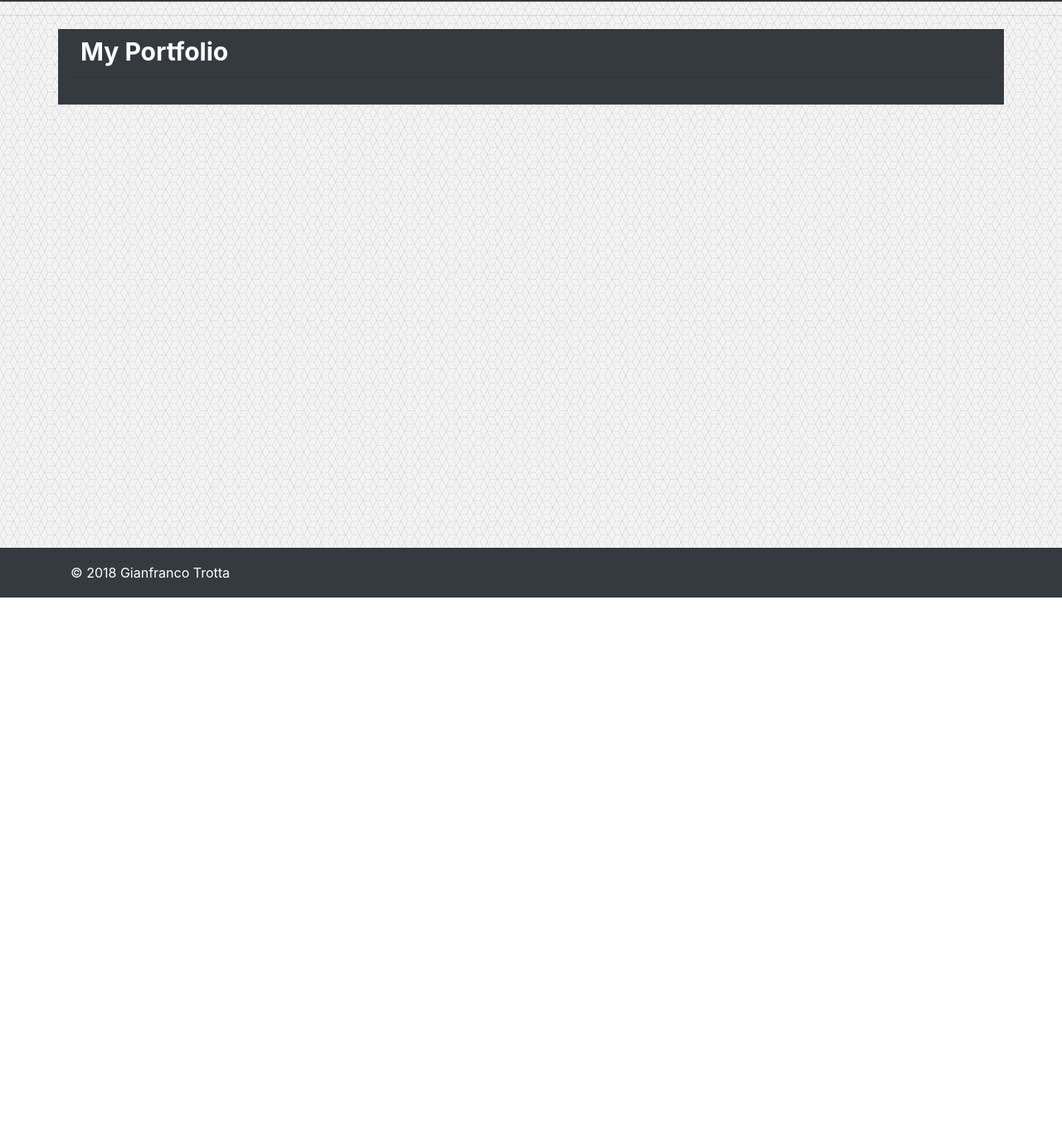
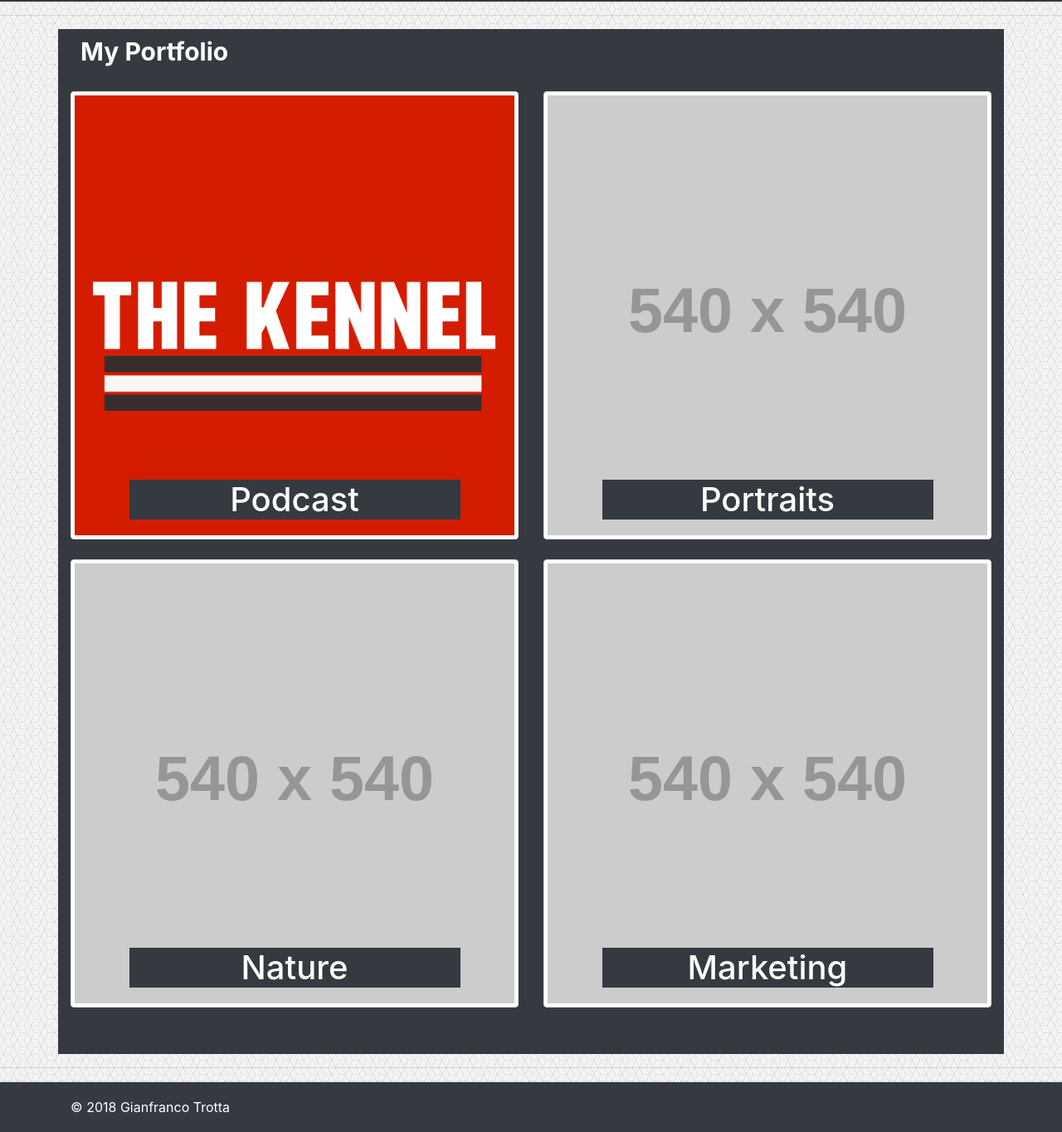
Before and after one commit to giantrotta24/Bootstrap-Portfolio, a plain HTML site: page portfolio.html in a window 1280 px wide. Shown: the part 80-1444 px from the top of the page at 83% size. Before the commit the page ends 800 px from the top, so only its background shows below. Drawn offline with nearby package versions, Linux system fonts and the light colour scheme; placeholder pictures from the web are drawn by us.

Commit message:
final push

```diff
--- a/portfolio.html
+++ b/portfolio.html
@@ -57,10 +57,55 @@
 
         <hr class="mt-0">
 
+        <div class="row text-center text-lg-left">
+            <div class="col">
+                <a href="https://itunes.apple.com/us/podcast/the-kennel/id1361676783?mt=2" class="d-block mb-4 h-100" target="_blank">
+                    <img class="img-fluid img-thumbnail" src="assets/images/The Kennel Logo FINAL copy.jpg" alt="The Kennel, A Cleveland Football Podcast">
+                    <div class="carousel-caption">
+                        <h1 class="text-white bg-dark">
+                            Podcast
+                        </h1>
+                    </div> <!--caption close-->
+                </a>
+            </div><!--col close-->
+            <div class="col">
+                <a href="#" class="d-block mb-4 h-100">
+                    <img class="img-fluid img-thumbnail" src="http://placehold.it/540x540" alt="placeholder">
+                    <div class="carousel-caption">
+                        <h1 class="text-white bg-dark">
+                            Portraits
+                        </h1>
+                    </div> <!--caption close-->
+                </a>
+            </div><!--col close-->
+        </div> <!--row close-->
 
+        <div class="row text-center text-lg-left mb-3">
+            <div class="col">
+                <a href="#" class="d-block mb-4 h-100">
+                    <img class="img-fluid img-thumbnail" src="http://placehold.it/540x540" alt="placeholder">
+                    <div class="carousel-caption">
+                        <h1 class="text-white bg-dark">
+                            Nature
+                        </h1>
+                    </div> <!--caption close-->
+                </a>
+            </div><!--col close-->
+            <div class="col">
+                <a href="#" class="d-block mb-4 h-100">
+                    <img class="img-fluid img-thumbnail" src="http://placehold.it/540x540" alt="placeholder">
+                    <div class="carousel-caption">
+                        <h1 class="text-white bg-dark">
+                            Marketing
+                        </h1>
+                    </div> <!--caption close-->
+                </a>
+            </div><!--col close-->
+        </div> <!--row close-->
     </main> <!--main container close-->
+    <hr><hr>
 
-    <footer class="footer bg-dark">
+    <footer class="footer bg-dark pt-6">
         <div class="container">
             <span class="text-white">
                 © 2018 Gianfranco Trotta
```
Also changed, not shown: 3 other files.
